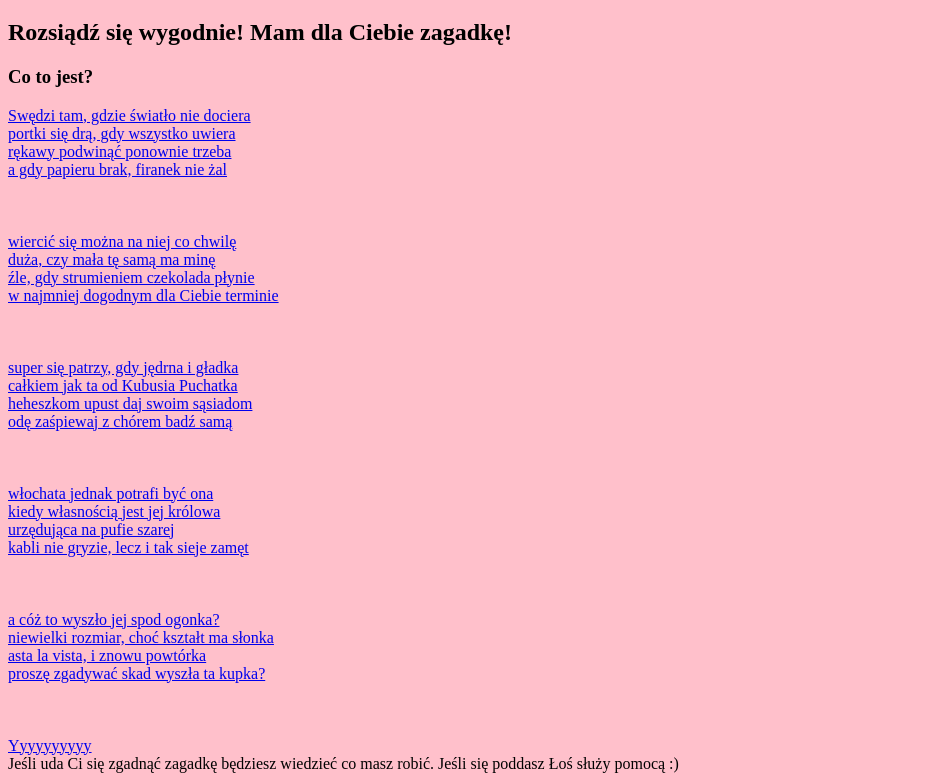
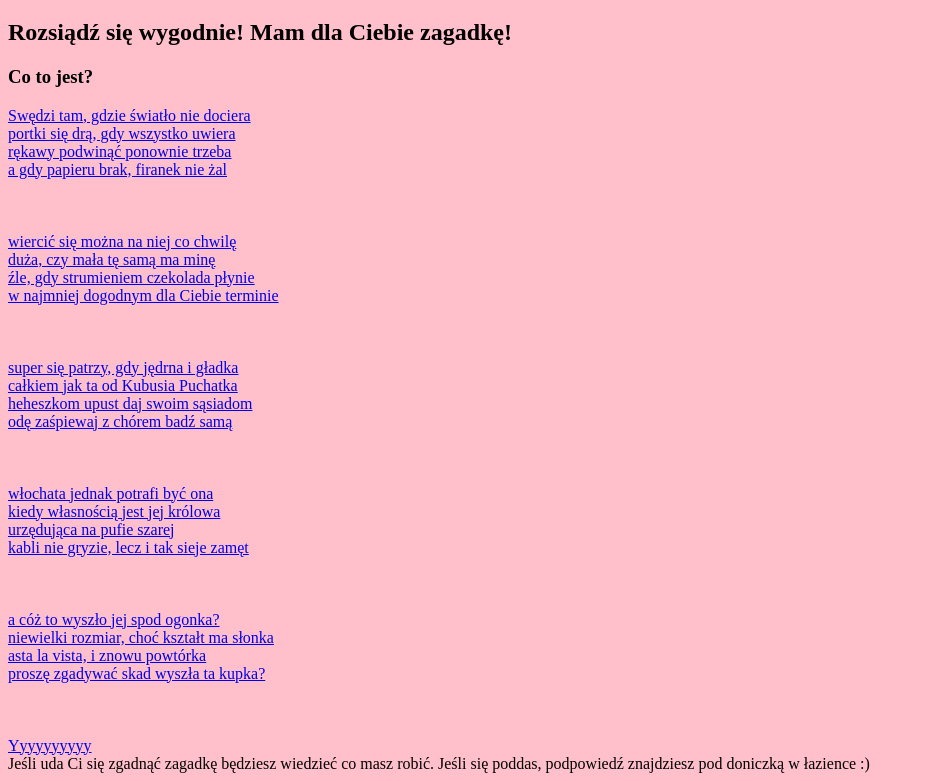
Before and after one commit to rafaldziewiatka/rpwiktychy, a plain HTML site: page index.html in a window 1280 px wide. Shown: the part 61-842 px from the top of the page, without its empty margins (0-925 px from the left). Drawn offline with Linux system fonts and the light colour scheme.

Commit message:
podpowiedz

```diff
--- a/index.html
+++ b/index.html
@@ -32,6 +32,6 @@
 
         </div>
 
-        <footer>Jeśli uda Ci się zgadnąć zagadkę będziesz wiedzieć co masz robić. Jeśli się poddasz Łoś służy pomocą :)</footer>
+        <footer>Jeśli uda Ci się zgadnąć zagadkę będziesz wiedzieć co masz robić. Jeśli się poddas, podpowiedź znajdziesz pod doniczką w łazience :)</footer>
     </body>
 </html>
```
